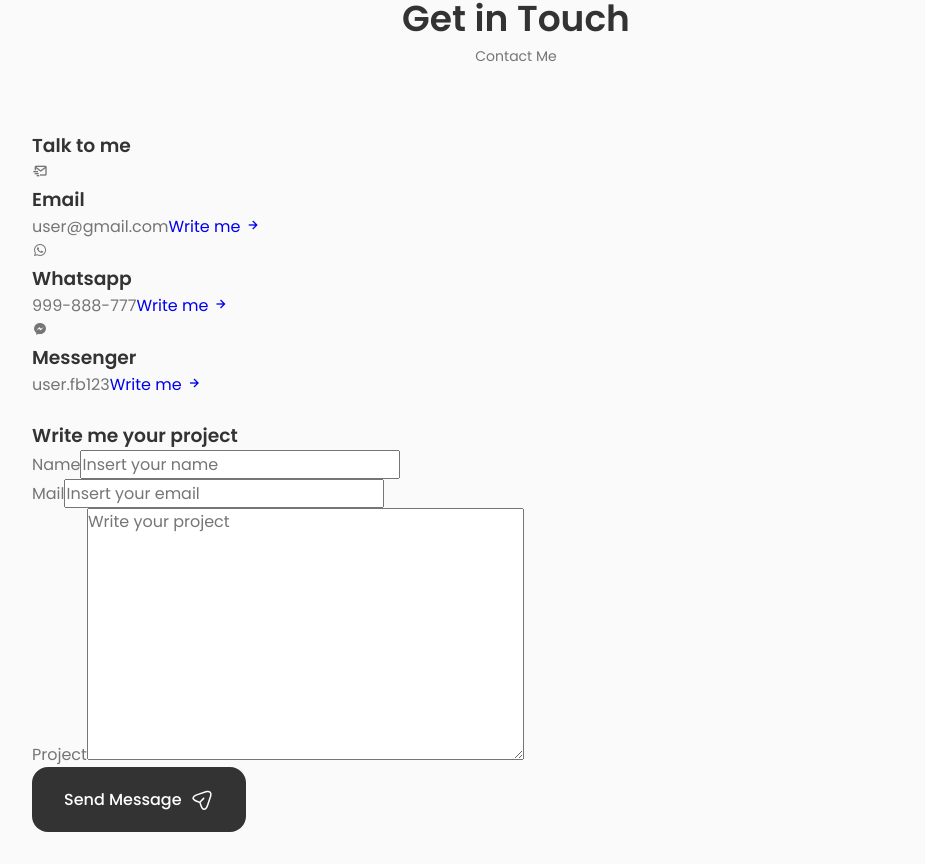
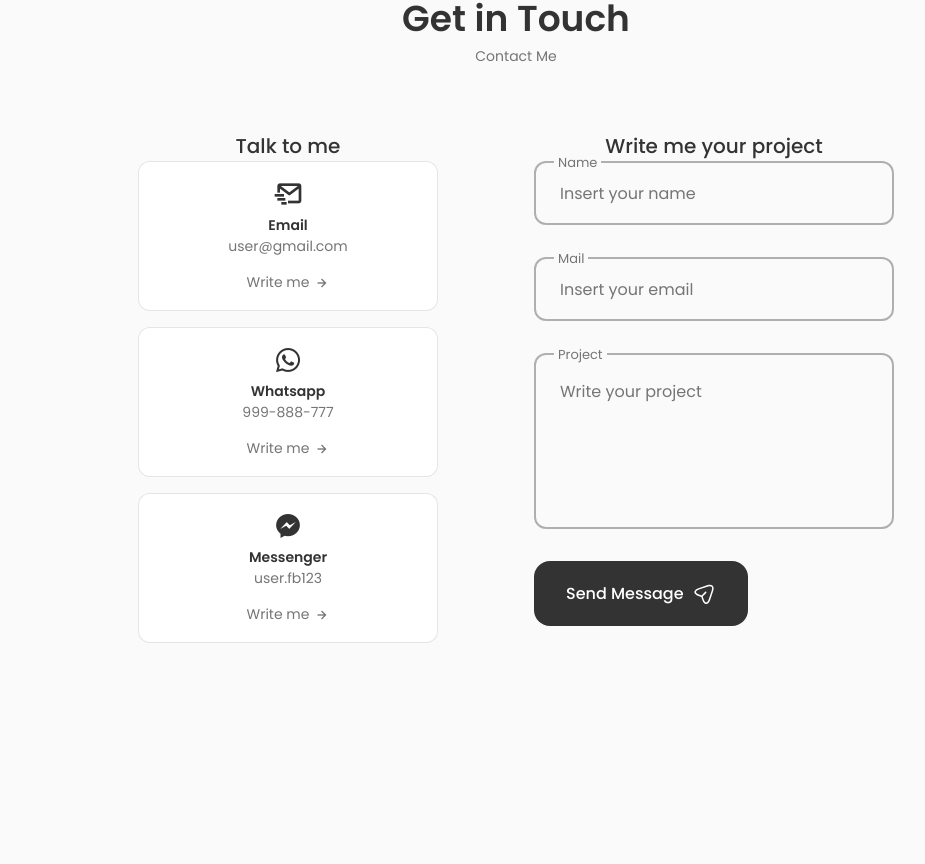
Before and after one commit to nathalipf/Portafolio, a React (Create React App) app: page / in a window 1280 px wide. Shown: the part 3740-4604 px from the top of the page, without its empty margins (124-1049 px from the left). After the commit the page ends 4463 px from the top, so only its background shows below. Built offline with nearby package versions, Linux system fonts and the light colour scheme.

Commit message:
Update contact.css

```diff
--- a/src/components/contact/Contact.jsx
+++ b/src/components/contact/Contact.jsx
@@ -80,7 +80,7 @@
               />
             </div>
 
-            <div className="contact__form-div">
+            <div className="contact__form-div contact__form-area">
               <label className="contact__form-tag">Project</label>
               <textarea
                 name="project"
--- a/src/components/contact/contact.css
+++ b/src/components/contact/contact.css
@@ -0,0 +1,140 @@
+.contact__container {
+  grid-template-columns: repeat(2, max-content);
+  justify-content: center;
+  column-gap: 6rem;
+  padding-bottom: 3rem;
+}
+
+.contact__title {
+    text-align: center;
+    font-size: var(--h3-font-size);
+    font-weight: var(--font-medium);
+    margin-bottom: var(--mb-1-4);
+}
+
+.contact__info {
+    display: grid;
+    row-gap: 1rem;
+    grid-template-columns: 300px;
+}
+
+.contact__card {
+    background-color: var(--container-color);
+    border: 1px solid rgba(0, 0, 0, 0.1);
+    padding: 1rem;
+    border-radius: 0.75rem;
+    text-align: center;
+}
+
+.contact__card-icon {
+    font-size: 2rem;
+    color: var(--title-color);
+    margin-bottom: var(--mb-0-25);
+}
+
+.contact__card-title,
+.contact__card-data {
+    font-size: var(--small-font-size);
+}
+
+.contact__title {
+    font-weight: var(--font-medium);
+}
+
+.contact__card-data {
+    display: block;
+    margin-bottom: var(--mb-0-75);
+}
+
+.contact__button {
+    color: var(--text-color);
+    font-size: var(--small-font-size);
+    display: inline-flex;
+    align-items: center;
+    justify-content: center;
+    column-gap: 0.25rem;
+}
+
+.contact__button-icon {
+    font-size: 1rem;
+    transition: 0.3s;
+}
+
+.contact__button:hover .contact__button-icon {
+    transform: translate(0.25rem);
+}
+
+.contact__form {
+    width: 360px;
+}
+
+.contact__form-div {
+    position: relative;
+    margin-bottom: var(--mb-2);
+    height: 4rem;
+}
+
+.contact__form-input {
+    position: absolute;
+    top: 0;
+    left: 0;
+    width: 100%;
+    height: 100%;
+    border: 2px solid rgba(0, 0, 0, 0.3);
+    background: none;
+    color: var(--text-color);
+    outline: none;
+    border-radius: 0.75rem;
+    padding: 1.5rem;
+    z-index: 1;
+}
+
+.contact__form-tag {
+    position: absolute;
+    top: -0.75rem;
+    left: 1.25rem;
+    font-size: var(--smaller-font-size);
+    padding: 0.25rem;
+    background-color: var(--body-color);
+    z-index: 10;
+}
+
+.contact__form-area {
+    height: 11rem;
+}
+
+.contact__form-area textarea {
+    resize: none;
+}
+
+/*=============== BREAKPOINTS ===============*/
+/* For large devices */
+@media screen and (max-width: 992px) {
+    .contact__container {
+        column-gap: 3rem;
+    }
+  }
+
+  /* For medium devices */
+  @media screen and (max-width: 768px) {
+    .contact__container {
+      grid-template-columns: 1fr;
+      row-gap: 3rem;
+    }
+
+    .contact__info {
+      justify-content: center;
+    }
+
+    .contact__form {
+      margin: 0 auto;
+    }
+  }
+
+  @media screen and (max-width: 576px) {
+  }
+
+  /* For small devices */
+  @media screen and (max-width: 350px) {
+
+  }
```
